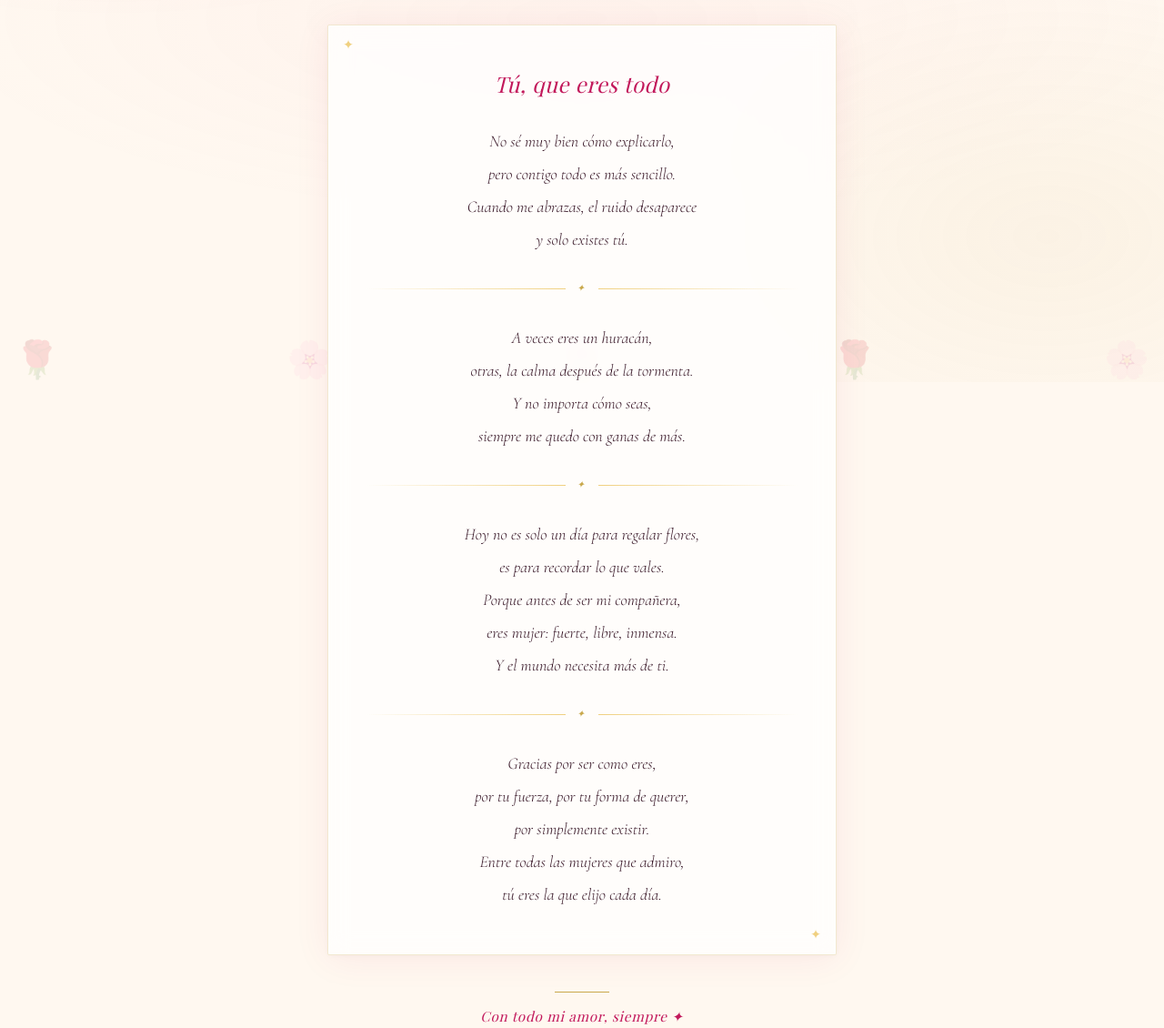
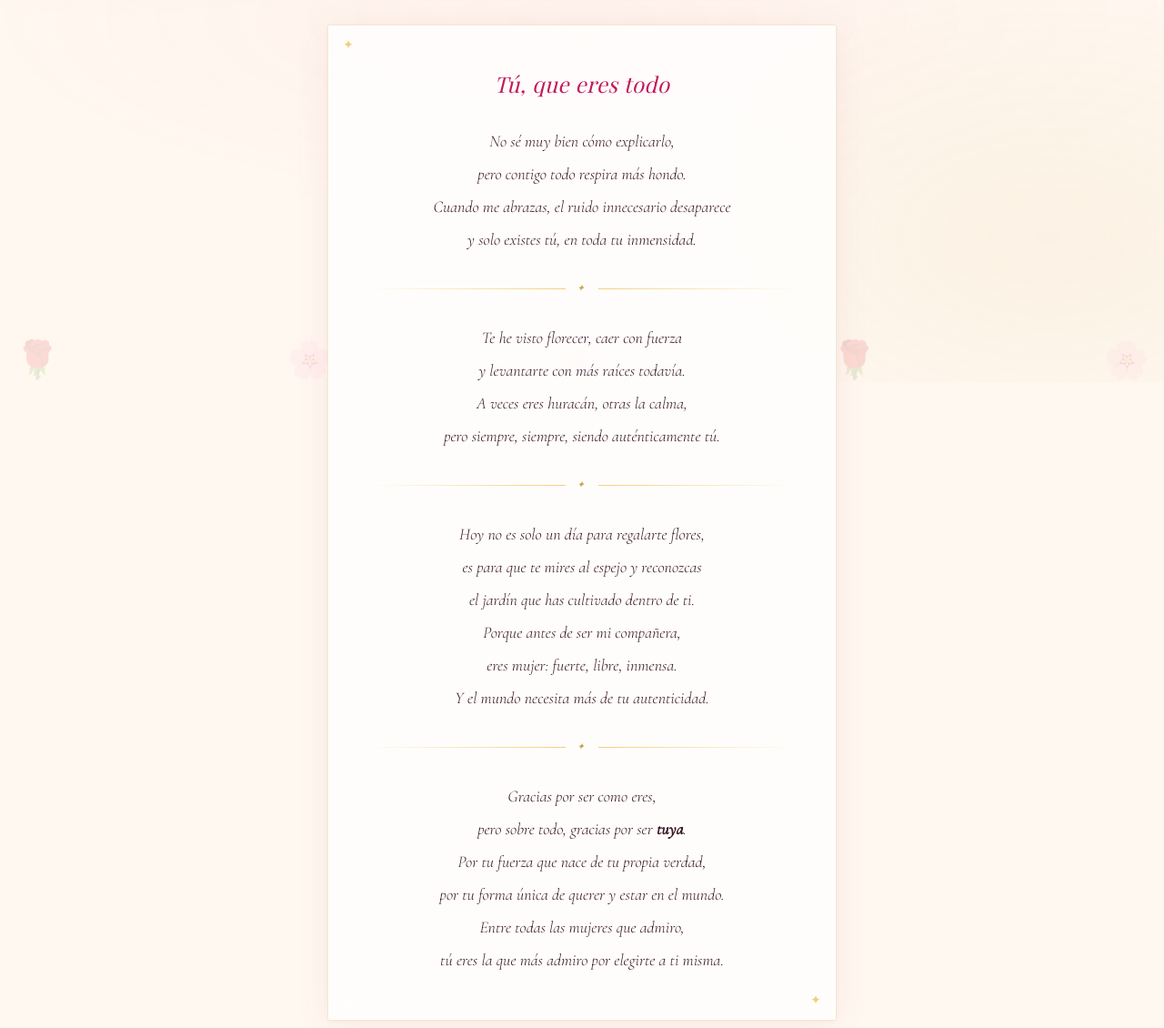
Before and after one commit to Dreyveringx/D-a-de-la-mujer, a plain HTML site: page index.html in a window 1280 px wide. Shown: the part 380-1510 px from the top of the page at 91% size. Drawn offline with nearby package versions, Linux system fonts and the light colour scheme; a web font is replaced by a local one.

Commit message:
mensajes

```diff
--- a/index.html
+++ b/index.html
@@ -35,38 +35,40 @@
     <div class="poem-body">
         <div class="poem-stanza">
             No sé muy bien cómo explicarlo,<br>
-          pero contigo todo es más sencillo.<br>
-          Cuando me abrazas, el ruido desaparece<br>
-          y solo existes tú.
+            pero contigo todo respira más hondo.<br>
+            Cuando me abrazas, el ruido innecesario desaparece<br>
+            y solo existes tú, en toda tu inmensidad.
         </div>
 
         <div class="poem-divider">✦</div>
 
         <div class="poem-stanza">
-          A veces eres un huracán,<br>
-          otras, la calma después de la tormenta.<br>
-          Y no importa cómo seas,<br>
-          siempre me quedo con ganas de más.
+            Te he visto florecer, caer con fuerza<br>
+            y levantarte con más raíces todavía.<br>
+            A veces eres huracán, otras la calma,<br>
+            pero siempre, siempre, siendo auténticamente tú.
         </div>
 
         <div class="poem-divider">✦</div>
 
         <div class="poem-stanza">
-          Hoy no es solo un día para regalar flores,<br>
-          es para recordar lo que vales.<br>
+            Hoy no es solo un día para regalarte flores,<br>
+            es para que te mires al espejo y reconozcas<br>
+            el jardín que has cultivado dentro de ti.<br>
             Porque antes de ser mi compañera,<br>
             eres mujer: fuerte, libre, inmensa.<br>
-          Y el mundo necesita más de ti.
+            Y el mundo necesita más de tu autenticidad.
         </div>
 
         <div class="poem-divider">✦</div>
 
         <div class="poem-stanza">
             Gracias por ser como eres,<br>
-          por tu fuerza, por tu forma de querer,<br>
-          por simplemente existir.<br>
+            pero sobre todo, gracias por ser <strong>tuya</strong>.<br>
+            Por tu fuerza que nace de tu propia verdad,<br>
+            por tu forma única de querer y estar en el mundo.<br>
             Entre todas las mujeres que admiro,<br>
-          tú eres la que elijo cada día.
+            tú eres la que más admiro por elegirte a ti misma.
         </div>
     </div>
   </div>
```
Also changed, not shown: sorpresa.html (+11 -9 lines). Lines whose indentation alone changed are shown as unchanged.
